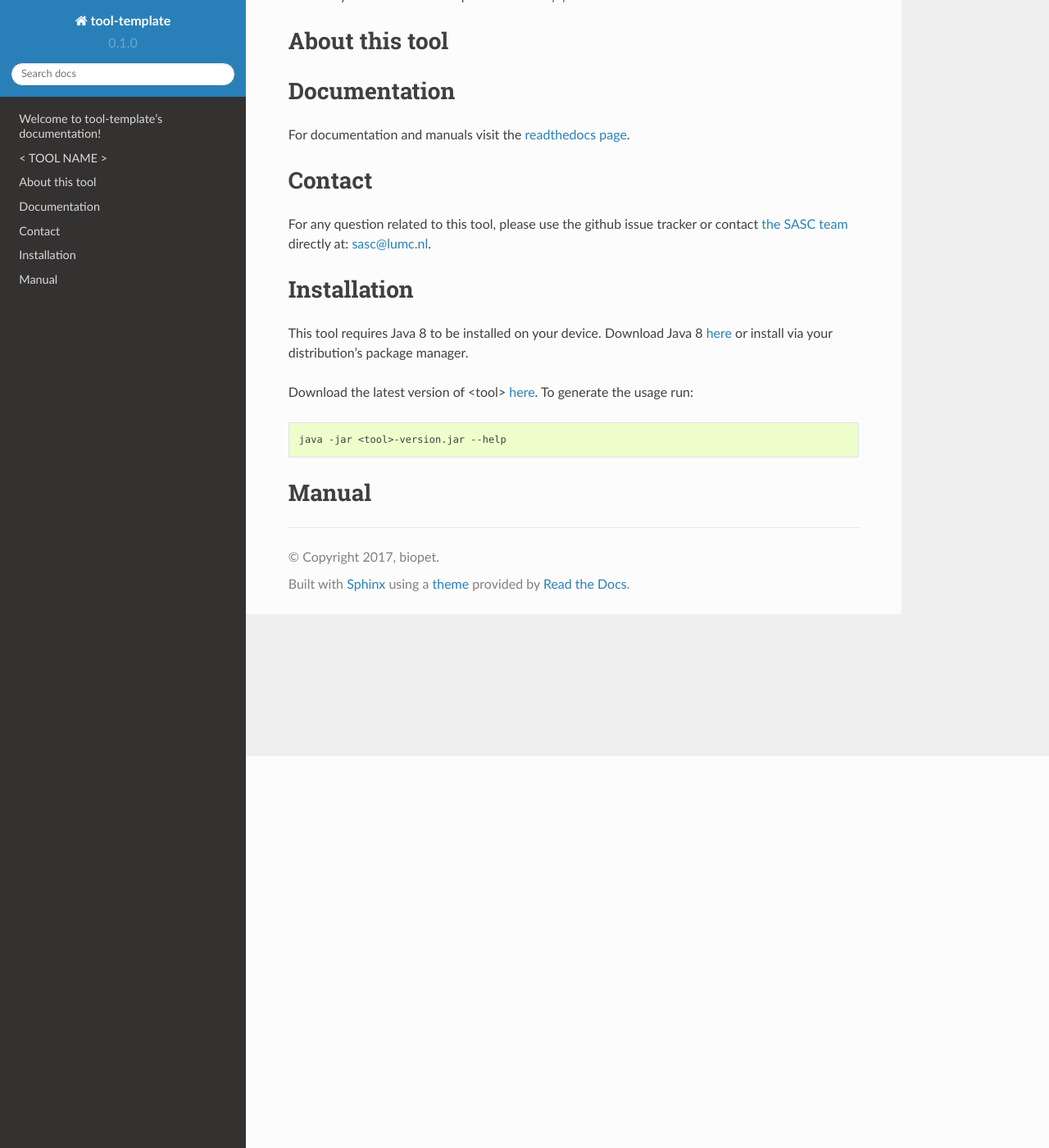
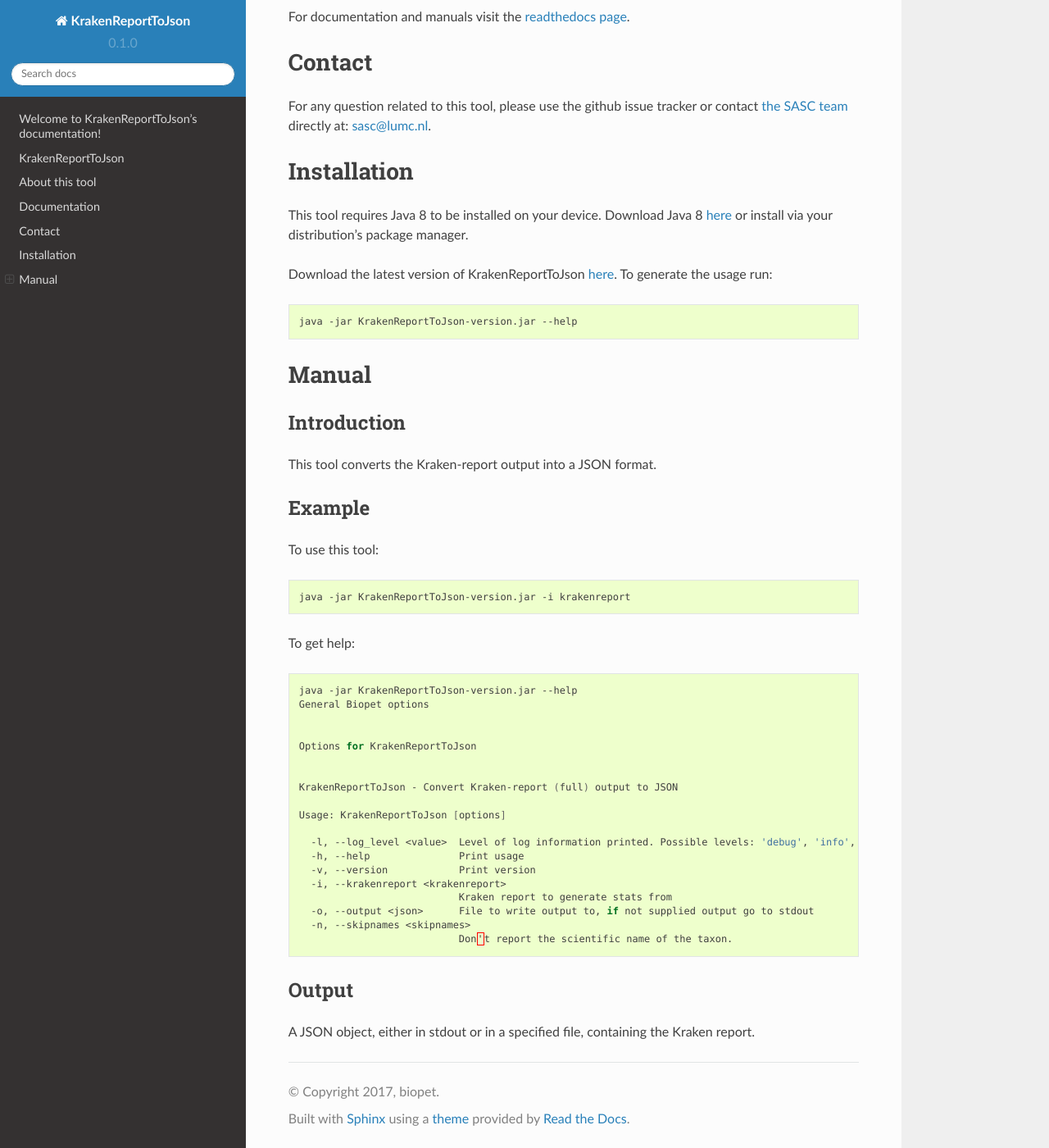
Before and after one commit to biopet/krakenreporttojson, a Sphinx documentation site: the page built from docs/index.rst, in a window 1280 px wide and 1400 px high, scrolled down 478 px. Shown: the whole window at 82% size. Built offline with Sphinx 7.4.7 and the Read the Docs theme 2.0.0, drawn with Linux system fonts in a browser that asks for light colours; some of the changed text lies outside the part shown.

Commit message:
documentation

````diff
--- a/README.md
+++ b/README.md
@@ -1,20 +1,13 @@
-TODO:
-- Update this file
-- Update docs/manual.md
-- Update index.rst
-- Update docs/installation.md
-- Make sure all links are correct
-
-#  < TOOL NAME >
+#  KrakenReportToJson
 This tool is part of BIOPET tool suite that is developed at LUMC by [the SASC team](http://sasc.lumc.nl/).
 Each tool in the BIOPET tool suite is meant to offer a standalone function that can be used to perform a
 dedicate data analysis task or added as part of [BIOPET pipelines](http://biopet-docs.readthedocs.io/en/latest/).
 
 #  About this tool
-<Description of a tool>
+This tool converts the Kraken-report output into a JSON format.
 
 #  Documentation
-For documentation and manuals visit the [readthedocs page](http://biopet-toolName.readthedocs.io/en/latest/).
+For documentation and manuals visit the [readthedocs page](http://biopet-KrakenReportToJson.readthedocs.io/en/latest/).
 
 
 #  Contact
--- a/docs/INSTALLATION.md
+++ b/docs/INSTALLATION.md
@@ -3,8 +3,8 @@ This tool requires Java 8 to be installed on your device. Download Java 8
 [here](http://www.oracle.com/technetwork/java/javase/downloads/jre8-downloads-2133155.html)
 or install via your distribution's package manager.
 
-Download the latest version of <tool> [here](https://github.com/biopet/INSERTTOOLNAMEHERE/releases/).
+Download the latest version of KrakenReportToJson [here](https://github.com/biopet/KrakenReportToJson/releases/).
 To generate the usage run:
 ```bash
-java -jar <tool>-version.jar --help
+java -jar KrakenReportToJson-version.jar --help
 ```
--- a/docs/MANUAL.md
+++ b/docs/MANUAL.md
@@ -1,3 +1,36 @@
 # Manual
 
-<Elaborate usage description>
+## Introduction
+This tool converts the Kraken-report output into a JSON format.
+
+## Example
+To use this tool:
+```bash
+java -jar KrakenReportToJson-version.jar -i krakenreport
+```
+
+To get help:
+```bash
+java -jar KrakenReportToJson-version.jar --help
+General Biopet options
+
+
+Options for KrakenReportToJson
+
+
+KrakenReportToJson - Convert Kraken-report (full) output to JSON
+
+Usage: KrakenReportToJson [options]
+
+  -l, --log_level <value>  Level of log information printed. Possible levels: 'debug', 'info', 'warn', 'error'
+  -h, --help               Print usage
+  -v, --version            Print version
+  -i, --krakenreport <krakenreport>
+                           Kraken report to generate stats from
+  -o, --output <json>      File to write output to, if not supplied output go to stdout
+  -n, --skipnames <skipnames>
+                           Don't report the scientific name of the taxon.
+```
+
+## Output
+A JSON object, either in stdout or in a specified file, containing the Kraken report.
--- a/docs/conf.py
+++ b/docs/conf.py
@@ -49,7 +49,7 @@ source_suffix = ['.rst', '.md']
 master_doc = 'index'
 
 # General information about the project.
-project = u'tool-template'
+project = u'KrakenReportToJson'
 copyright = u'2017, biopet'
 author = u'biopet'
 
@@ -118,7 +118,7 @@ html_sidebars = {
 # -- Options for HTMLHelp output ------------------------------------------
 
 # Output file base name for HTML help builder.
-htmlhelp_basename = 'tool-templatedoc'
+htmlhelp_basename = 'KrakenReportToJsondoc'
 
 
 # -- Options for LaTeX output ---------------------------------------------
@@ -145,7 +145,7 @@ latex_elements = {
 # (source start file, target name, title,
 #  author, documentclass [howto, manual, or own class]).
 latex_documents = [
-    (master_doc, 'tool-template.tex', u'tool-template Documentation',
+    (master_doc, 'KrakenReportToJson.tex', u'KrakenReportToJson Documentation',
      u'biopet', 'manual'),
 ]
 
@@ -155,7 +155,7 @@ latex_documents = [
 # One entry per manual page. List of tuples
 # (source start file, name, description, authors, manual section).
 man_pages = [
-    (master_doc, 'tool-template', u'tool-template Documentation',
+    (master_doc, 'KrakenReportToJson', u'KrakenReportToJson Documentation',
      [author], 1)
 ]
 
@@ -166,7 +166,7 @@ man_pages = [
 # (source start file, target name, title, author,
 #  dir menu entry, description, category)
 texinfo_documents = [
-    (master_doc, 'tool-template', u'tool-template Documentation',
-     author, 'tool-template', 'One line description of project.',
+    (master_doc, 'KrakenReportToJson', u'v Documentation',
+     author, 'KrakenReportToJson', 'Convert Kraken-report output into JSON format.',
      'Miscellaneous'),
 ]
--- a/docs/index.rst
+++ b/docs/index.rst
@@ -1,9 +1,9 @@
-.. tool-template documentation master file, created by
+.. KrakenReportToJson documentation master file, created by
    sphinx-quickstart on Thu Oct 12 09:56:27 2017.
    You can adapt this file completely to your liking, but it should at least
    contain the root `toctree` directive.
 
-Welcome to tool-template's documentation!
+Welcome to KrakenReportToJson's documentation!
 =========================================
 
 .. mdinclude:: ../README.md
````
Also changed, not shown: 1 other file.
